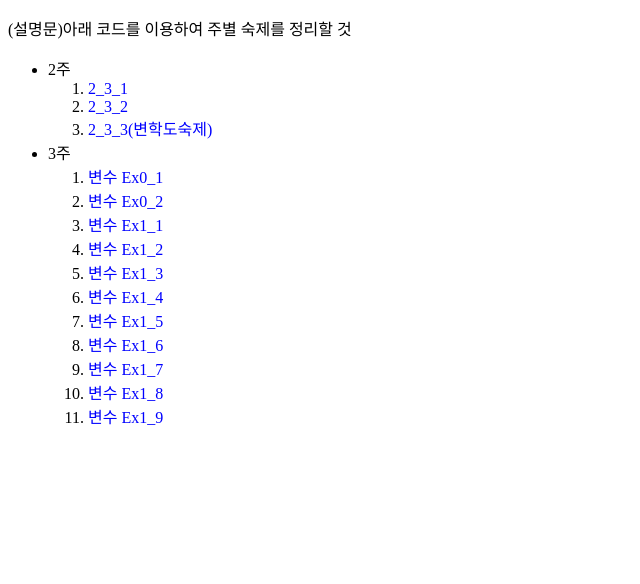
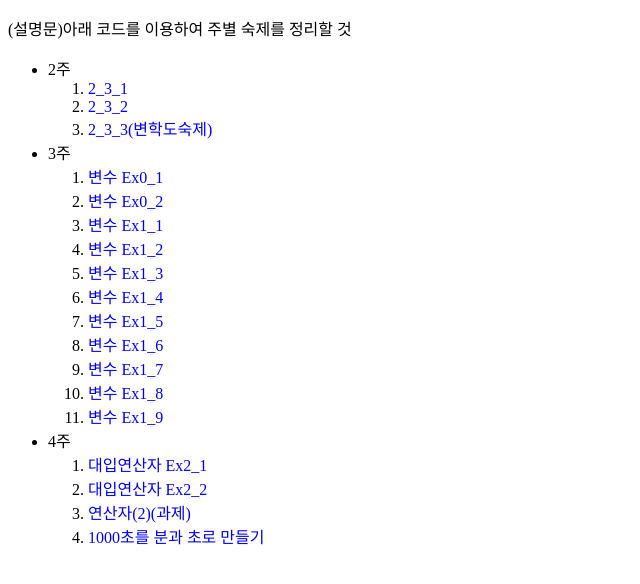
Before and after one commit to beom24685/beom24685.github.io, a plain HTML site: page java/index.html in a window 1280 px wide. Shown: the whole page, without its empty margins (0-640 px from the left). Drawn offline with nearby package versions, Linux system fonts and the light colour scheme.

Commit message:
Update index.html

```diff
--- a/java/index.html
+++ b/java/index.html
@@ -42,6 +42,18 @@
           <li><a href="https://beom24685.github.io/java/week3/210915x8.html" target="_blank">변수 Ex1_8</a></li>
           <li><a href="https://beom24685.github.io/java/week3/210915x9.html" target="_blank">변수 Ex1_9</a></li>
         </ol>
+
+        </li>
+          <li id="week03">4주
+        <ol>
+          <!-- 예제 -->
+          <li><a href="https://beom24685.github.io/java/week4/210922x1.html" target="_blank">대입연산자 Ex2_1</a></li>
+          <li><a href="https://beom24685.github.io/java/week4/210922x2.html" target="_blank">대입연산자 Ex2_2</a></li>
+
+          <!-- 과제 -->
+          <li><a href="https://beom24685.github.io/java/week4/210922a2.html" target="_blank">연산자(2)(과제)</a></li>
+          <li><a href="https://beom24685.github.io/java/week4/210922a2.html" target="_blank">1000초를 분과 초로 만들기</a></li>
+        </ol>
         </li>
 
       </ul>
```
